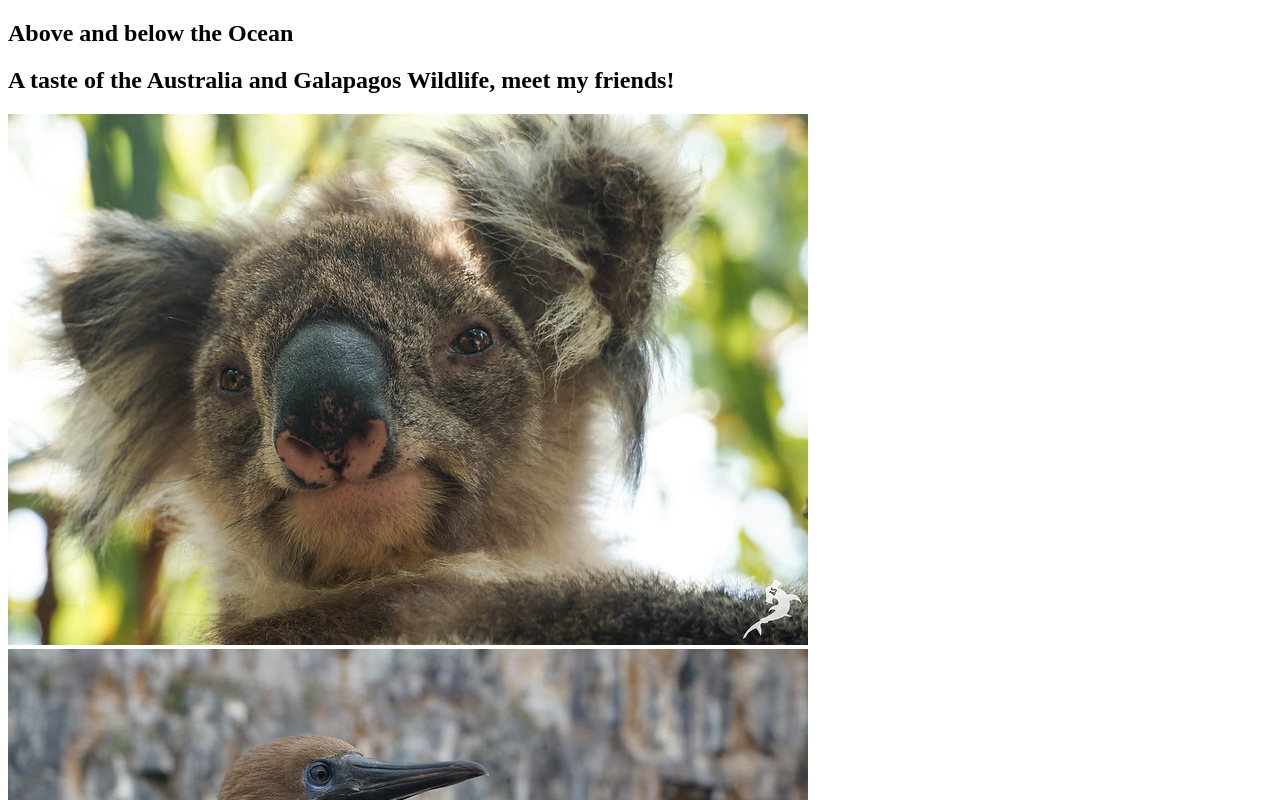
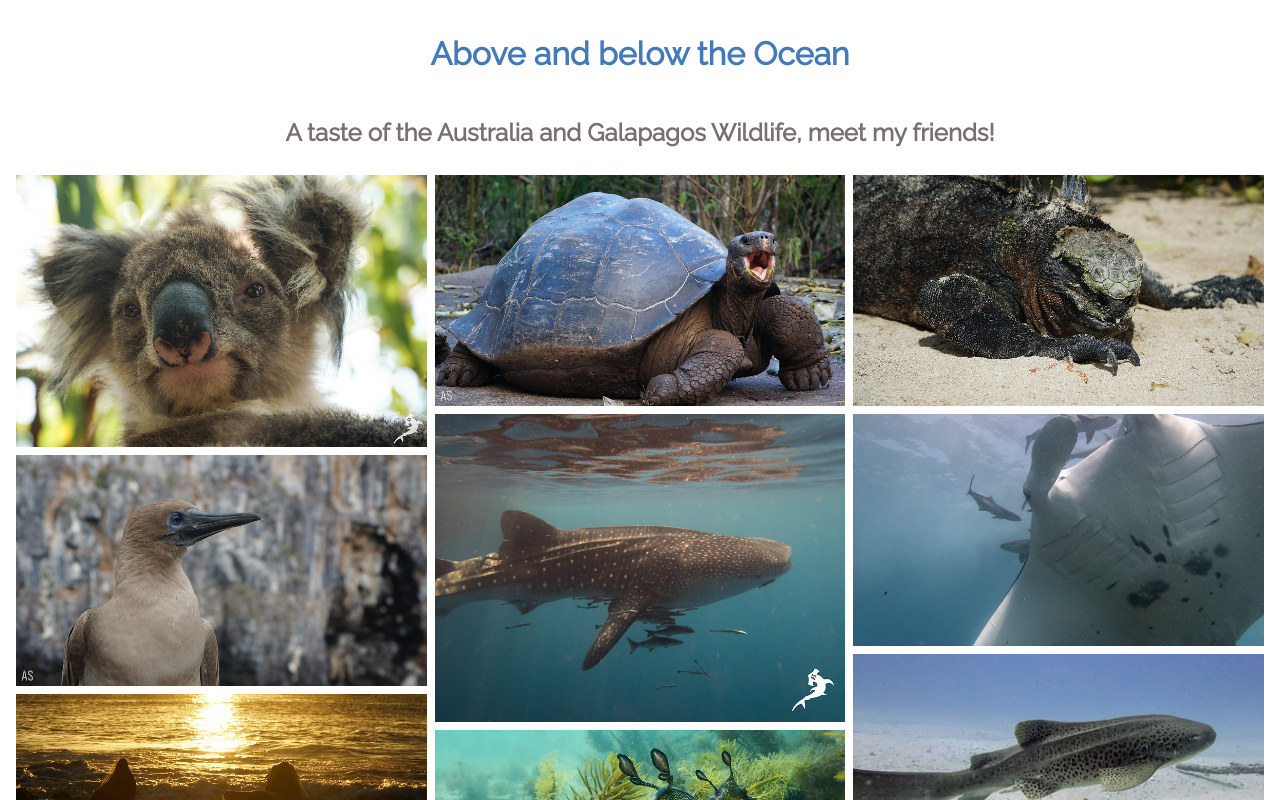
Before and after one commit to ZahariCheyrekov/angular-codelab, an Angular app in the folder photo-gallery-app/: page / in a window 1280 px wide. Shown: the top 800 px of the page. Built offline with nearby package versions, Linux system fonts and the light colour scheme.

Commit message:
Implement application styles

```diff
--- a/photo-gallery-app/src/styles.css
+++ b/photo-gallery-app/src/styles.css
@@ -1 +1,67 @@
-/* You can add global styles to this file, and also import other style files */
+article {
+    display: flex;
+    justify-content: center;
+    align-items: center;
+    flex-direction: column;
+    font-family: 'Raleway';
+}
+
+h1 {
+    color: #4479BA;
+    text-align: center;
+    font-size: xx-large;
+}
+
+h2 {
+    color: rgb(121, 111, 110);
+    text-align: center;
+}
+
+.row {
+    display: flex;
+    flex-wrap: wrap;
+    padding: 0 4px;
+}
+
+/*   Create four equal columns that sits next to each other */
+.column {
+    flex: 25%;
+    padding: 0 4px;
+}
+
+.column img {
+    margin-top: 8px;
+    vertical-align: middle;
+    width: 100%;
+}
+
+.link_button {
+    -webkit-border-radius: 4px;
+    -moz-border-radius: 4px;
+    border-radius: 4px;
+    border: solid 1px #20538D;
+    text-shadow: 0 -1px 0 rgba(0, 0, 0, 0.4);
+    -webkit-box-shadow: inset 0 1px 0 rgba(255, 255, 255, 0.4), 0 1px 1px rgba(0, 0, 0, 0.2);
+    -moz-box-shadow: inset 0 1px 0 rgba(255, 255, 255, 0.4), 0 1px 1px rgba(0, 0, 0, 0.2);
+    box-shadow: inset 0 1px 0 rgba(255, 255, 255, 0.4), 0 1px 1px rgba(0, 0, 0, 0.2);
+    background: #4479BA;
+    color: #FFF;
+    padding: 8px 12px;
+    text-decoration: none;
+    margin-top: 50px;
+    font-size: large;
+}
+
+@media screen and (max-width: 800px) {
+    .column {
+        flex: 50%;
+        max-width: 50%;
+    }
+}
+
+@media screen and (max-width: 600px) {
+    .column {
+        flex: 100%;
+        max-width: 100%;
+    }
+}
```
